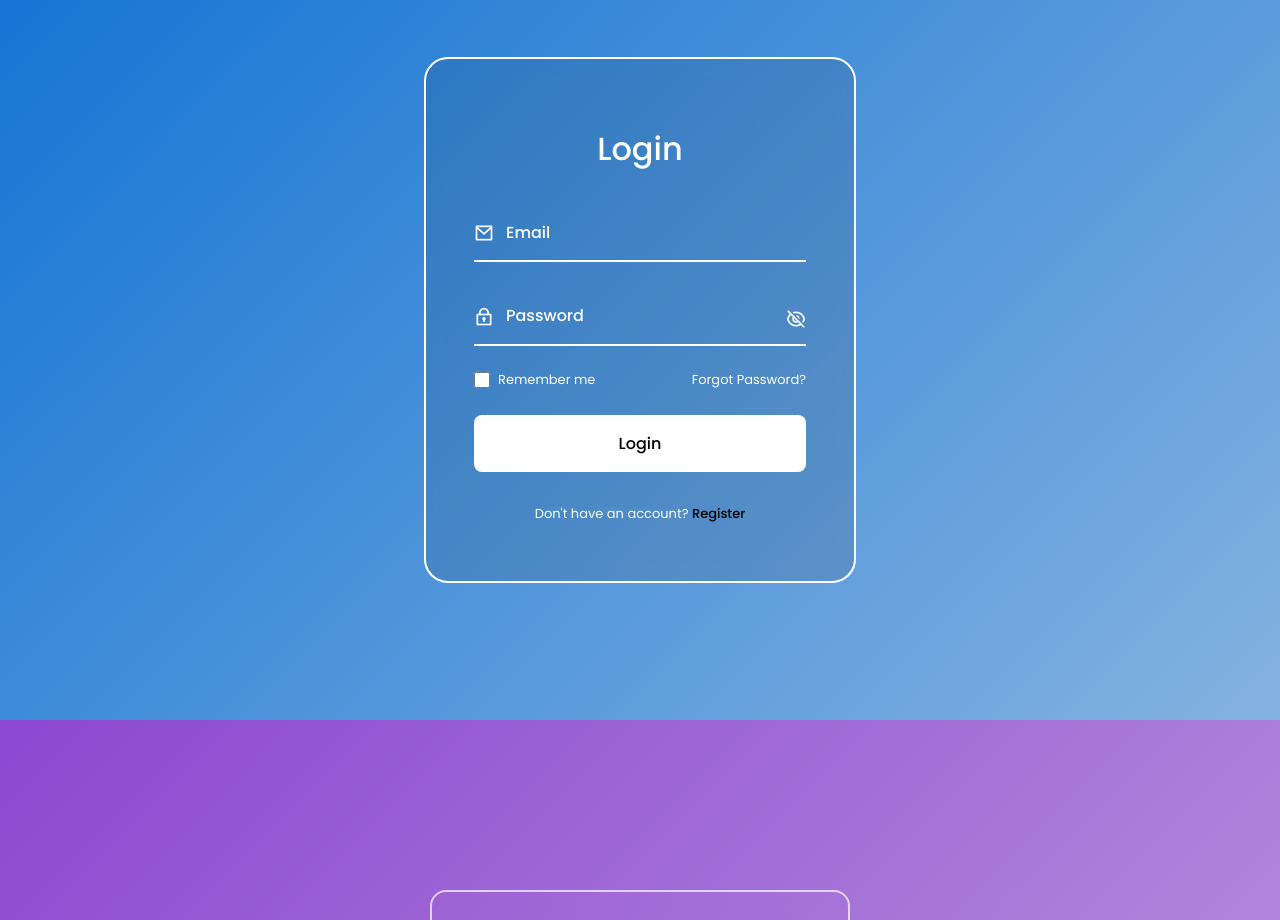
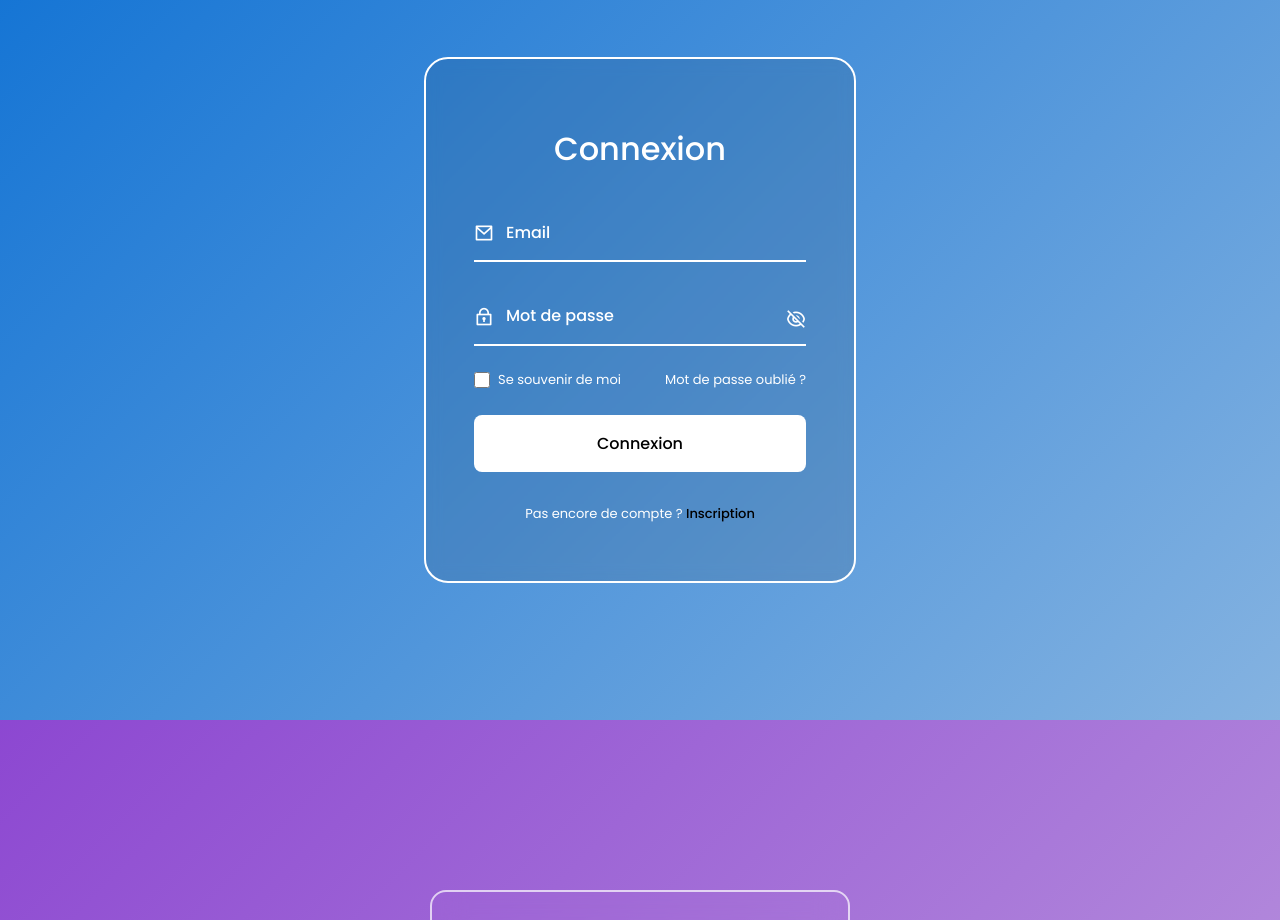
Before and after one commit to ValentinMadiot/components-auth_ui, a React (Vite) app: page / in a window 1280 px wide. Shown: the part 880-1800 px from the top of the page. Built offline with nearby package versions, Linux system fonts and the light colour scheme.

Commit message:
refactor & translate auth1

```diff
--- a/src/components/auth-form-1/LoginForm1.jsx
+++ b/src/components/auth-form-1/LoginForm1.jsx
@@ -1,68 +1,69 @@
 import { useState } from "react";
+
 const LoginForm = ({ switchForm }) => {
   const [showPassword, setShowPassword] = useState(false);
 
   return (
-    <form className="login__form">
-      <h1 className="login__title">Login</h1>
+    <form className="auth1__form">
+      <h1 className="auth1__title">Connexion</h1>
 
-      <div className="login__content">
-        <div className="login__box">
-          <i className="ri-mail-line login__icon"></i>
-          <div className="login__box-input">
+      <div className="auth1__content">
+        <div className="auth1__box">
+          <i className="ri-mail-line auth1__icon"></i>
+          <div className="auth1__box-input">
             <input
               type="email"
               required
-              className="login__input"
+              className="auth1__input"
               placeholder=" "
             />
-            <label className="login__label">Email</label>
+            <label className="auth1__label">Email</label>
           </div>
         </div>
 
-        <div className="login__box">
-          <i className="ri-lock-2-line login__icon"></i>
-          <div className="login__box-input">
+        <div className="auth1__box">
+          <i className="ri-lock-2-line auth1__icon"></i>
+          <div className="auth1__box-input">
             <input
               type={showPassword ? "text" : "password"}
               required
-              className="login__input"
+              className="auth1__input"
               id="login-pass"
               placeholder=" "
             />
-            <label className="login__label">Password</label>
+            <label className="auth1__label">Mot de passe</label>
             <i
               className={`ri-${
                 showPassword ? "eye-line" : "eye-off-line"
-              } login__eye`}
+              } auth1__eye`}
               onClick={() => setShowPassword(!showPassword)}></i>
           </div>
         </div>
       </div>
 
-      <div className="login__check">
-        <div className="login__check-group">
-          <input type="checkbox" className="login__check-input" id="remember" />
-          <label htmlFor="remember" className="login__check-label">
-            Remember me
+      <div className="auth1__check">
+        <div className="auth1__check-group">
+          <input type="checkbox" className="auth1__check-input" id="remember" />
+          <label htmlFor="remember" className="auth1__check-label">
+            Se souvenir de moi
           </label>
         </div>
-        <a className="login__forgot">Forgot Password?</a>
+        <a className="auth1__forgot">Mot de passe oublié ?</a>
       </div>
 
-      <button type="submit" className="login__button">
-        Login
+      <button type="submit" className="auth1__button">
+        Connexion
       </button>
 
-      <p className="login__register">
-        Don't have an account?{" "}
+      <p className="auth1__register">
+        Pas encore de compte ?{" "}
         <a
           href="#"
           onClick={(e) => {
             e.preventDefault();
             switchForm();
           }}>
-          Register
+          Inscription
         </a>
       </p>
     </form>
--- a/src/components/auth-form-1/SignupForm1.jsx
+++ b/src/components/auth-form-1/SignupForm1.jsx
@@ -1,58 +1,59 @@
 import { useState } from "react";
+
 const SignupForm = ({ switchForm }) => {
   const [showPassword, setShowPassword] = useState(false);
 
   return (
-    <form className="login__form">
-      <h1 className="login__title">Signup</h1>
+    <form className="auth1__form">
+      <h1 className="auth1__title">Inscription</h1>
 
-      <div className="login__content">
-        <div className="login__box">
-          <i className="ri-mail-line login__icon"></i>
-          <div className="login__box-input">
+      <div className="auth1__content">
+        <div className="auth1__box">
+          <i className="ri-mail-line auth1__icon"></i>
+          <div className="auth1__box-input">
             <input
               type="email"
               required
-              className="login__input"
+              className="auth1__input"
               placeholder=" "
             />
-            <label className="login__label">Email</label>
+            <label className="auth1__label">Email</label>
           </div>
         </div>
 
-        <div className="login__box">
-          <i className="ri-lock-2-line login__icon"></i>
-          <div className="login__box-input">
+        <div className="auth1__box">
+          <i className="ri-lock-2-line auth1__icon"></i>
+          <div className="auth1__box-input">
             <input
               type={showPassword ? "text" : "password"}
               required
-              className="login__input"
+              className="auth1__input"
               id="login-pass"
               placeholder=" "
             />
-            <label className="login__label">Password</label>
+            <label className="auth1__label">Mot de passe</label>
             <i
               className={`ri-${
                 showPassword ? "eye-line" : "eye-off-line"
-              } login__eye`}
+              } auth1__eye`}
               onClick={() => setShowPassword(!showPassword)}></i>
           </div>
         </div>
       </div>
 
-      <button type="submit" className="login__button">
-        Register
+      <button type="submit" className="auth1__button">
+        S’inscrire
       </button>
 
-      <p className="login__register">
-        Already have an account?{" "}
+      <p className="auth1__register">
+        Vous avez déjà un compte ?{" "}
         <a
           href="#"
           onClick={(e) => {
             e.preventDefault();
             switchForm();
           }}>
-          Login
+          Connexion
         </a>
       </p>
     </form>
--- a/src/components/auth-form-1/authForm1.css
+++ b/src/components/auth-form-1/authForm1.css
@@ -14,7 +14,7 @@
   font-size: var(--normal-font-size);
 }
 
-.auth1 .login__form {
+.auth1__form {
   min-height: 522px;
   position: relative;
   background-color: hsla(0, 0%, 10%, 0.1);
@@ -25,24 +25,24 @@
   backdrop-filter: blur(8px);
 }
 
-.auth1 .login__title {
+.auth1__title {
   text-align: center;
   font-size: 1.75rem;
   font-weight: var(--font-medium);
   margin-bottom: 2rem;
 }
 
-.auth1 .login__content,
-.auth1 .login__box {
+.auth1__content,
+.auth1__box {
   display: grid;
 }
 
-.auth1 .login__content {
+.auth1__content {
   row-gap: 1.75rem;
   margin-bottom: 1.5rem;
 }
 
-.auth1 .login__box {
+.auth1__box {
   grid-template-columns: max-content 1fr;
   align-items: center;
   column-gap: 0.75rem;
@@ -50,12 +50,12 @@
   position: relative;
 }
 
-.auth1 .login__icon,
-.auth1 .login__eye {
+.auth1__icon,
+.auth1__eye {
   font-size: 1.25rem;
 }
 
-.auth1 .login__input {
+.auth1__input {
   width: 100%;
   padding-block: 0.9rem;
   background: none;
@@ -66,11 +66,11 @@
   z-index: 1;
 }
 
-.auth1 .login__box-input {
+.auth1__box-input {
   position: relative;
 }
 
-.auth1 .login__label {
+.auth1__label {
   position: absolute;
   left: 0;
   top: 13px;
@@ -78,7 +78,7 @@
   transition: top 0.3s, font-size 0.3s;
 }
 
-.auth1 .login__eye {
+.auth1__eye {
   position: absolute;
   right: 0;
   top: 13px;
@@ -86,49 +86,56 @@
   cursor: pointer;
 }
 
-.auth1 .login__box:nth-child(2) input {
+.auth1__box:nth-child(2) input {
   padding-right: 1.8rem;
 }
 
-.auth1 .login__check,
-.auth1 .login__check-group {
+.auth1__check,
+.auth1__check-group {
   display: flex;
   align-items: center;
   justify-content: space-between;
 }
 
-.auth1 .login__check {
+.auth1__check {
   margin-bottom: 1.5rem;
 }
 
-.auth1 .login__check-label,
-.auth1 .login__forgot,
-.auth1 .login__register {
+.auth1__check-label,
+.auth1__forgot,
+.auth1__register {
   font-size: var(--small-font-size);
 }
 
-.auth1 .login__check-group {
+.auth1__check-group {
   display: flex;
   align-items: center;
   gap: 0.5rem;
 }
 
-.auth1 .login__check-input {
+.auth1__check-input {
   width: 16px;
   height: 16px;
   accent-color: var(--white-color);
 }
 
-.auth1 .login__forgot {
+.auth1__check-label {
+  max-width: 80px;
+}
+
+.auth1__forgot {
   color: var(--white-color);
   cursor: pointer;
+  max-width: 100px;
+  display: inline-block;
+  text-align: right;
 }
 
-.auth1 .login__forgot:hover {
+.auth1__forgot:hover {
   text-decoration: underline;
 }
 
-.auth1 .login__button {
+.auth1__button {
   width: 100%;
   padding: 1rem;
   border-radius: 0.5rem;
@@ -141,41 +148,50 @@
   color: var(--black-color);
 }
 
-.auth1 .login__register {
+.auth1__register {
   text-align: center;
 }
 
-.auth1 .login__register a {
+.auth1__register a {
   color: var(--black-color);
   font-weight: var(--font-medium);
 }
 
-.auth1 .login__register a:hover {
+.auth1__register a:hover {
   text-decoration: underline;
 }
 
 /* Input focus animation */
-.auth1 .login__input:focus + .login__label,
-.auth1
-  .login__input:not(:placeholder-shown).login__input:not(:focus)
-  + .login__label {
+.auth1__input:focus + .auth1__label,
+.auth1__input:not(:placeholder-shown).auth1__input:not(:focus) + .auth1__label {
   top: -12px;
   font-size: var(--small-font-size);
 }
 
 /* Responsive */
+@media screen and (min-width: 476px) {
+  .auth1__check-label {
+    max-width: none;
+  }
+
+  .auth1__forgot {
+    max-width: none;
+    display: inline;
+  }
+}
+
 @media screen and (min-width: 576px) {
   .auth1 {
     justify-content: center;
   }
 
-  .auth1 .login__form {
+  .auth1__form {
     width: 432px;
     padding: 4rem 3rem 3.5rem;
     border-radius: 1.5rem;
   }
 
-  .auth1 .login__title {
+  .auth1__title {
     font-size: 2rem;
   }
 }
```
